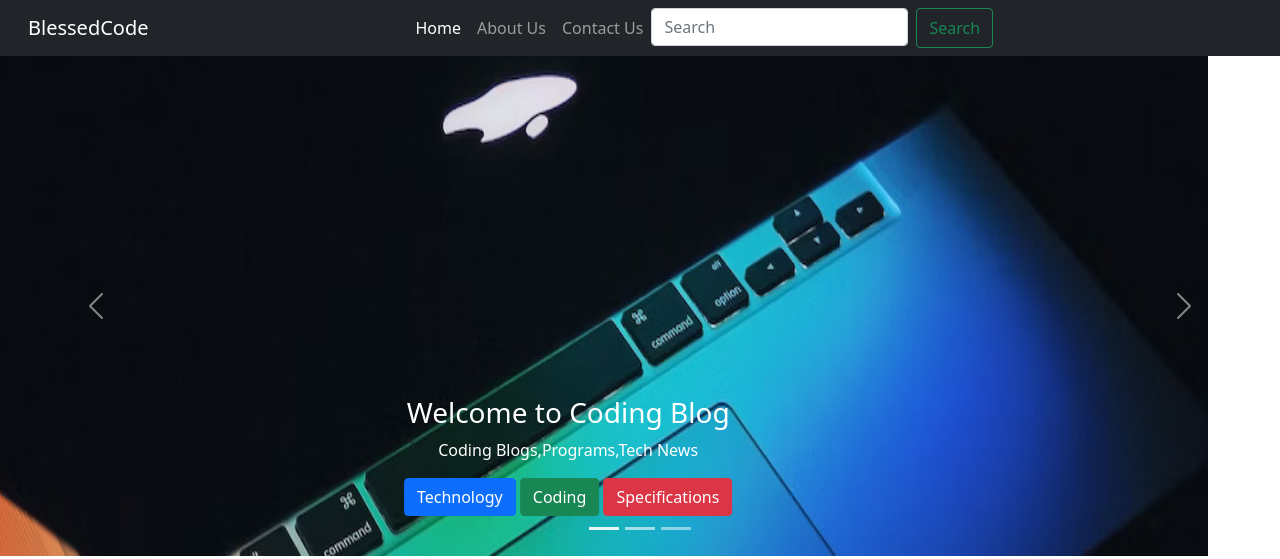
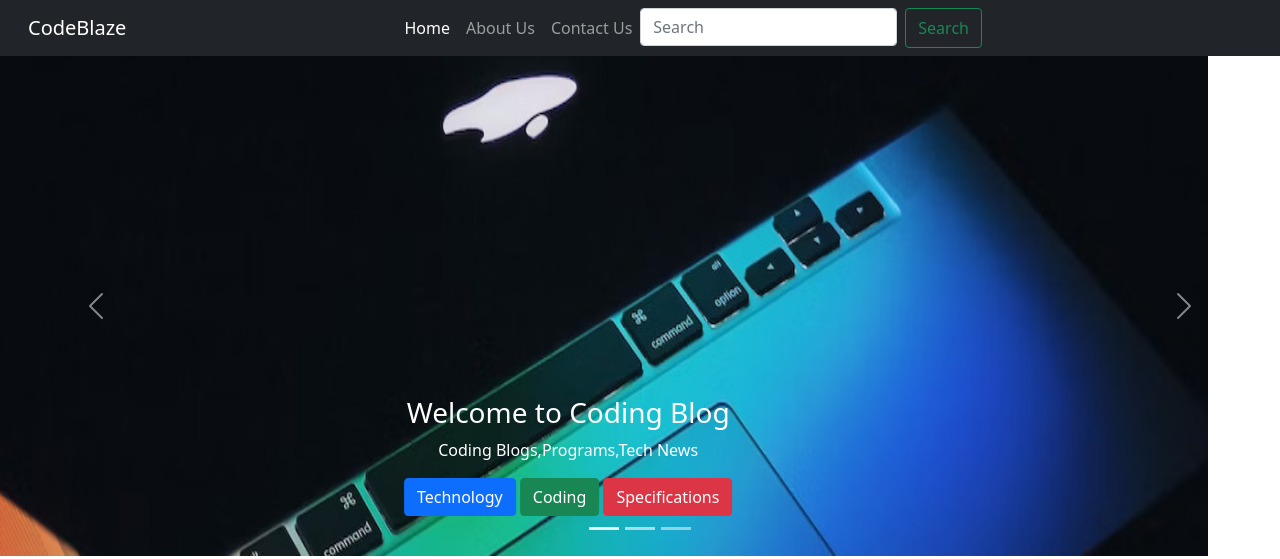
Before and after one commit to Soubhagya108/CodeBlaze, a plain HTML site: page index.html in a window 1280 px wide. Shown: the top 559 px of the page. Drawn offline with nearby package versions, Linux system fonts and the light colour scheme.

Commit message:
Update index.html

```diff
--- a/index.html
+++ b/index.html
@@ -44,7 +44,7 @@
 
     <nav class="navbar navbar-expand-lg navbar-dark bg-dark">
       <div class="container-fluid">
-        <a class="navbar-brand" href="#">BlessedCode</a>
+        <a class="navbar-brand" href="#">CodeBlaze</a>
         <button class="navbar-toggler" type="button" data-bs-toggle="collapse" data-bs-target="#navbarSupportedContent"
           aria-controls="navbarSupportedContent" aria-expanded="false" aria-label="Toggle navigation">
           <span class="navbar-toggler-icon"></span>
```
